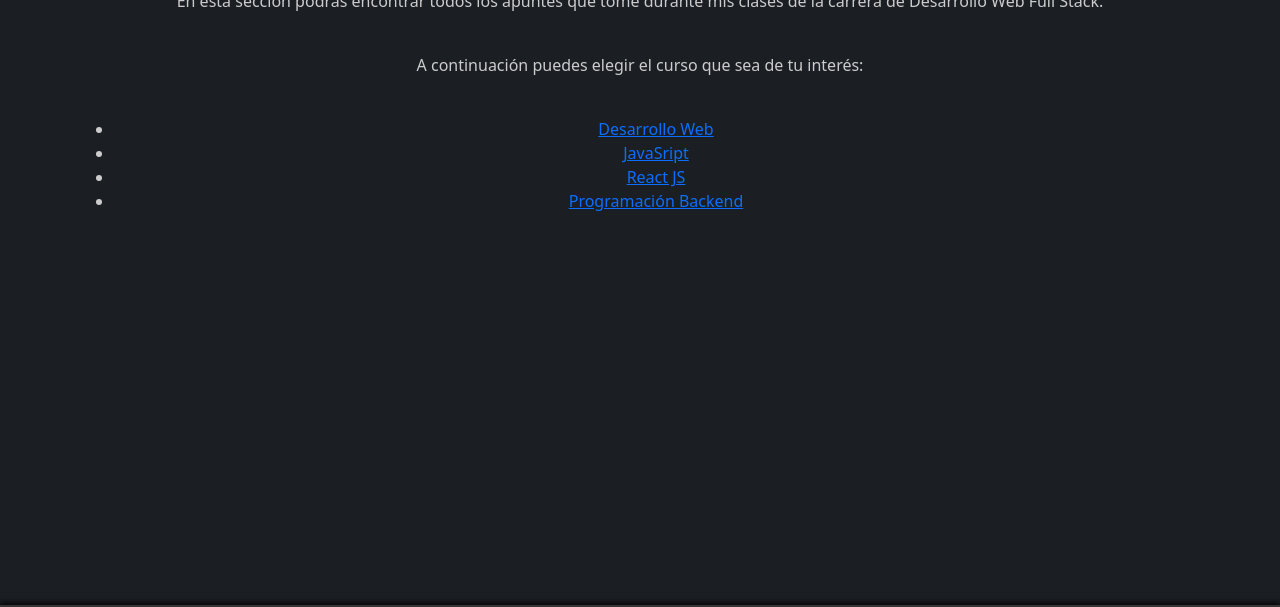
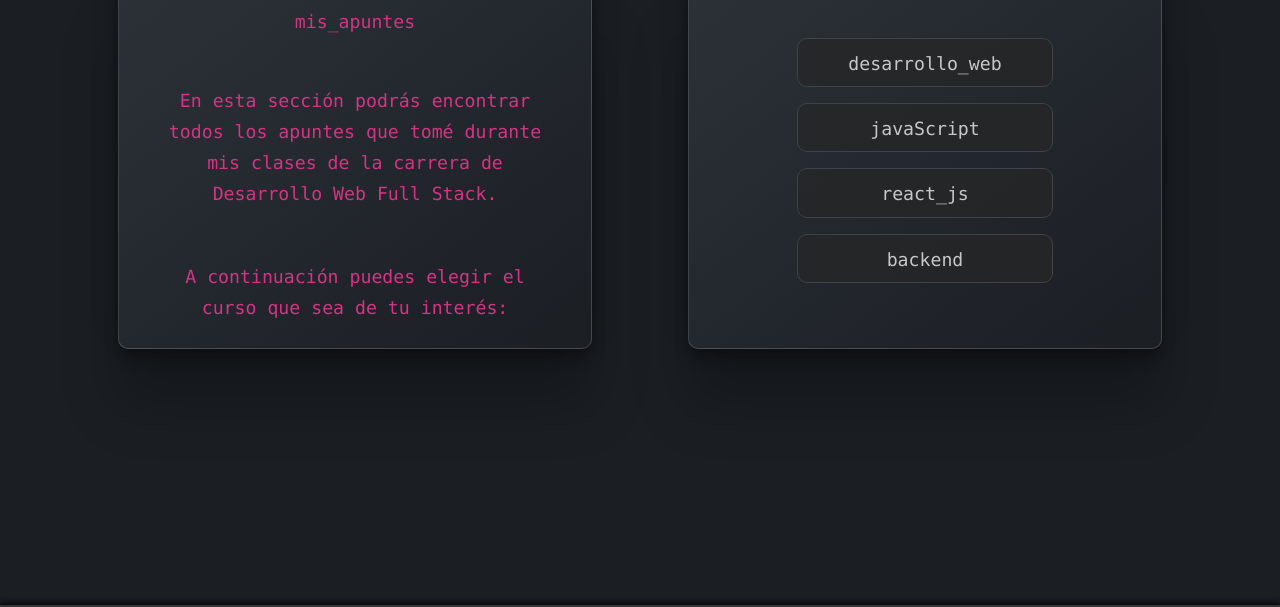
Before and after one commit to Thayrov/PF-ThayrovGarcia, a plain HTML site: page pages/apuntes.html in a window 1280 px wide. Shown: the part 139-746 px from the top of the page. Drawn offline with nearby package versions, Linux system fonts and the light colour scheme.

Commit message:
se agreagan animaciones y estilo avanzado de bootstrap a apuntes.html

```diff
--- a/css/styles.css
+++ b/css/styles.css
@@ -85,9 +85,16 @@ body{
     box-shadow: rgba(0, 0, 0, 0.25) 0px 54px 55px, rgba(0, 0, 0, 0.12) 0px -12px 30px, rgba(0, 0, 0, 0.12) 0px 4px 6px, rgba(0, 0, 0, 0.17) 0px 12px 13px, rgba(0, 0, 0, 0.09) 0px -3px 5px;
     border-radius: 10px
 }
+
 .contenido__info__p{
     font-size: 1.3rem;
     padding: 5vw;
+    color: azure;
+}
+.apuntes__contenido__info__p{
+    font-size: 1.3rem;
+    padding: 2vw;
+    margin: 0;;
     color: azure;
 }
 .contenido__links{
@@ -110,6 +117,15 @@ body{
     border-radius: 10px;
     border: 1px solid rgb(65, 66, 73);
 }
+.apuntes__contenido__links__li{
+    width: 20vw;
+    max-width: 30vw;
+    margin: 0 auto;
+    background-color: rgba(38, 38, 39, 0.764);
+    border-radius: 10px;
+    border: 1px solid rgb(65, 66, 73);
+}
+
 .contenido__links__a{
     color: rgba(255, 255, 255, 0.747);
     font-size: 1.3rem;
@@ -136,7 +152,13 @@ body{
     .contenido__links__li{
         width: 50vw;
     }
+    .apuntes__contenido__links__li{
+        width: 60vw;
+    }
 }
+.animate__animated .animate__fadeIn {
+    --animate-duration: 2s;
+  }
 
 /*Clases del <footer>*/
 .pie{
--- a/pages/apuntes.html
+++ b/pages/apuntes.html
@@ -19,12 +19,12 @@
             <nav class="navbar navbar-expand-md navbar-dark fixed-top cabecera">
                 <div class="container-fluid">
                     <img class="cabecera__logo mx-1" src="../images/w_logo.png" alt="Logo en forma de bloc de notas">
-                        <a class="navbar-brand cabecera__titulo pt-2 px-3" href="#"><code>mis_apuntes_de_programación</code></a>
+                        <a class="navbar-brand cabecera__titulo pt-2 px-3 animate__animated animate__flipInX" href="#"><code>mis_apuntes_de_programación</code></a>
                     <button class="navbar-toggler" type="button" data-bs-toggle="collapse" data-bs-target="#navbarCollapse" aria-controls="navbarCollapse" aria-expanded="false" aria-label="Toggle navigation">
                         <span class="navbar-toggler-icon"></span>
                     </button>
                     <div class="collapse navbar-collapse" id="navbarCollapse">
-                        <ul class="navbar-nav me-auto mb-2 mb-md-0  ms-auto">
+                        <ul class="navbar-nav me-auto mb-2 mb-md-0  ms-auto ">
                             <li class="nav-item cabecera__nav__a cabecera__nav__a__home mx-1">
                                 <a class="nav-link" aria-current="page" href="../index.html"><code>home</code></a>
                             </li>
@@ -49,19 +49,19 @@
             </nav>
         </header>
 <!--En este main se podrá seleccionar el contenido de los apuntes-->
-        <main class="contenido">
-            <section>
-            <h1>Mis Apuntes</h1>
-            <p>En esta sección podrás encontrar todos los apuntes que tomé durante mis clases de la carrera de Desarrollo Web Full Stack.</p>
-            <br>
-            <p>A continuación puedes elegir el curso que sea de tu interés:</p>
-            <br>
-            <ul>
-            <li><a href="desarrolloweb.html">Desarrollo Web</a></li>
-            <li><a href="javascript.html">JavaSript</a></li>
-            <li><a href="reactjs.html">React JS</a></li>
-            <li><a href="backend.html">Programación Backend</a></li>
-            </ul>
+        <main class="row justify-content-evenly contenido">
+            <section class="col contenido__info m-5">
+                <h1 class="apuntes__contenido__info__p animate__animated animate__fadeIn"><code>mis_apuntes</code></h1>
+                <p class="apuntes__contenido__info__p animate__animated animate__fadeIn"><code>En esta sección podrás encontrar todos los apuntes que tomé durante mis clases de la carrera de Desarrollo Web Full Stack.</code></p>
+                <p class="apuntes__contenido__info__p animate__animated animate__fadeIn"><code>A continuación puedes elegir el curso que sea de tu interés:</code></p>
+            </section>
+            <section class="col contenido__links m-5 ">
+                <ul class="navbar-nav p-5 animate__animated animate__fadeIn">
+                    <li class="my-2 p-2 apuntes__contenido__links__li"><a class="contenido__links__a" href="desarrolloweb.html"><code>desarrollo_web</code></a></li>
+                    <li class="my-2 p-2 apuntes__contenido__links__li"><a class="contenido__links__a" href="javascript.html"><code>javaScript</code></a></li>
+                    <li class="my-2 p-2 apuntes__contenido__links__li"><a class="contenido__links__a" href="reactjs.html"><code>react_js</code></a></li>
+                    <li class="my-2 p-2 apuntes__contenido__links__li"><a class="contenido__links__a" href="backend.html"><code>backend</code></a></li>
+                </ul>
             </section>
         </main>
 
```
Also changed, not shown: index.html (+4 -4 lines), pages/backend.html (+1 -1 lines), pages/contacto.html (+1 -1 lines), pages/desarrolloweb.html (+1 -1 lines), pages/javascript.html (+1 -1 lines), pages/quiensoy.html (+1 -1 lines), pages/reactjs.html (+1 -1 lines), pages/reflexiones.html (+1 -39 lines), pages/toolkit.html (+1 -1 lines).
